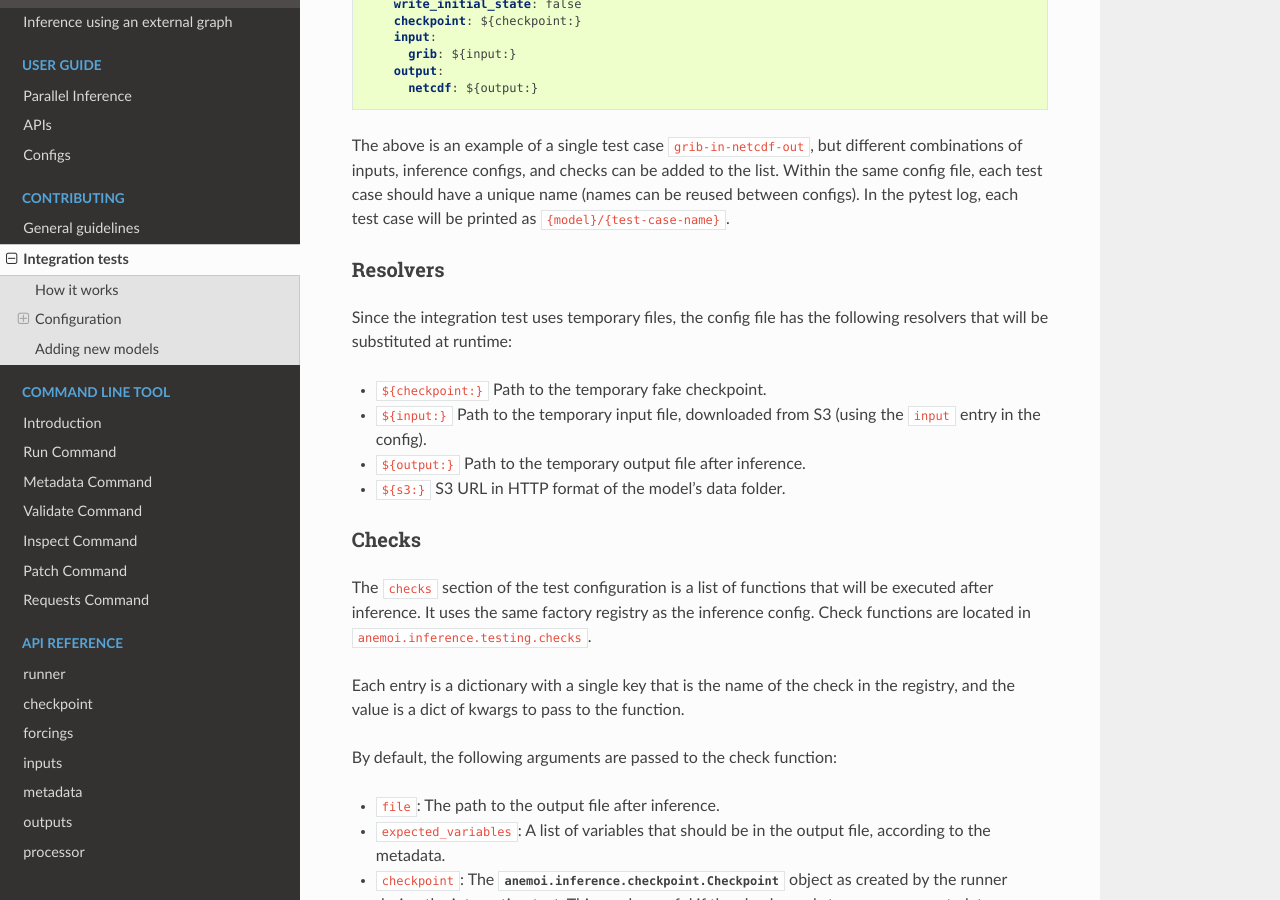
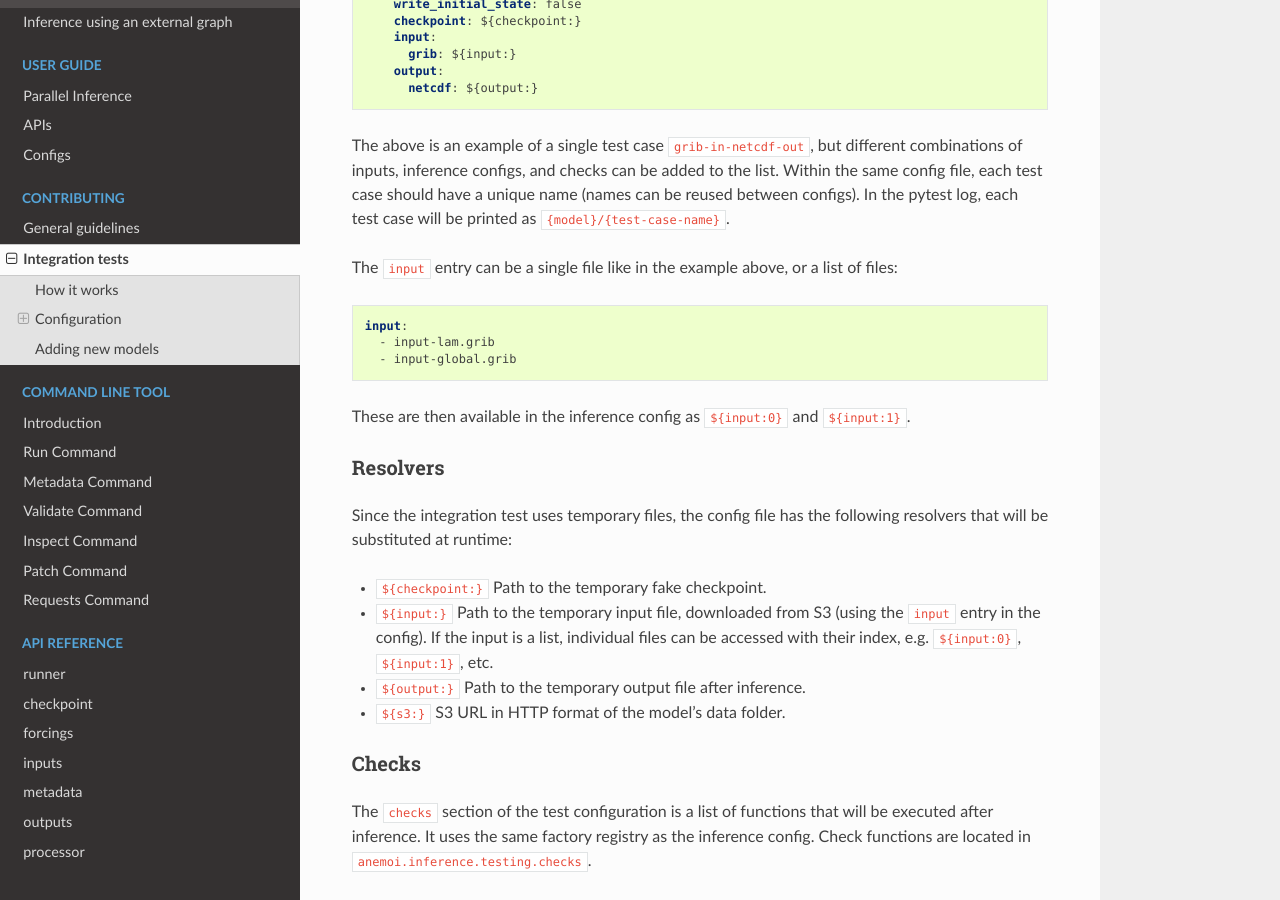
Before and after one commit to ecmwf/anemoi-inference, a Sphinx documentation site: the page built from docs/dev/integration-tests.rst, in a window 1280 px wide and 900 px high, scrolled down 1425 px. Built offline with Sphinx 7.4.7 and the Read the Docs theme 3.1.0, drawn with Linux system fonts in a browser that asks for light colours; the version number could not be read and is left out.

Commit message:
support for multiple inputs

```diff
--- a/docs/dev/integration-tests.rst
+++ b/docs/dev/integration-tests.rst
@@ -72,6 +72,18 @@ be added to the list. Within the same config file, each test case should
 have a unique name (names can be reused between configs). In the pytest
 log, each test case will be printed as ``{model}/{test-case-name}``.
 
+The ``input`` entry can be a single file like in the example above, or a
+list of files:
+
+.. code:: yaml
+
+   input:
+     - input-lam.grib
+     - input-global.grib
+
+These are then available in the inference config as ``${input:0}`` and
+``${input:1}``.
+
 Resolvers
 =========
 
@@ -79,9 +91,14 @@ Since the integration test uses temporary files, the config file has the
 following resolvers that will be substituted at runtime:
 
 -  ``${checkpoint:}`` Path to the temporary fake checkpoint.
+
 -  ``${input:}`` Path to the temporary input file, downloaded from S3
-   (using the ``input`` entry in the config).
+   (using the ``input`` entry in the config). If the input is a list,
+   individual files can be accessed with their index, e.g.
+   ``${input:0}``, ``${input:1}``, etc.
+
 -  ``${output:}`` Path to the temporary output file after inference.
+
 -  ``${s3:}`` S3 URL in HTTP format of the model's data folder.
 
 Checks
```
Also changed, not shown: 1 other file.
